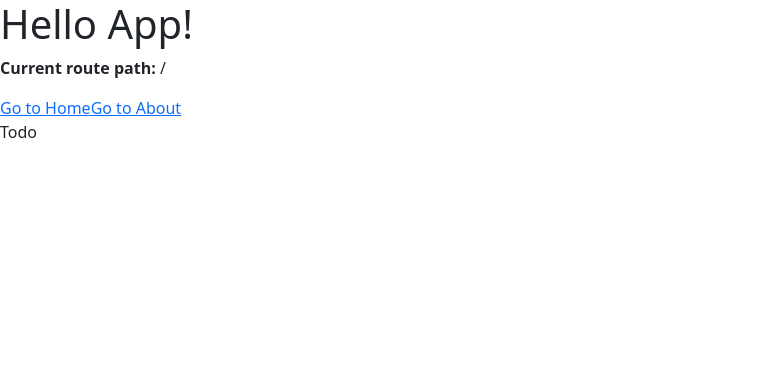
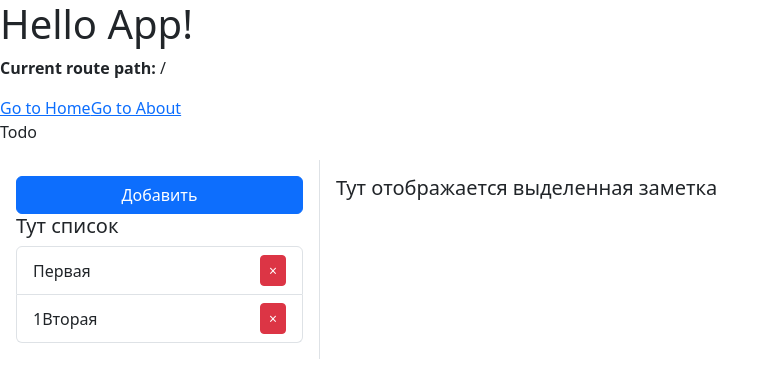
Before and after one commit to Titlehhhh/vueLab, a Vue app in the folder todolist/: page / in a window 1280 px wide. Shown: the top 382 px of the page, without its empty margins (0-779 px from the left). Built offline with nearby package versions, Linux system fonts and the light colour scheme.

Commit message:
testing todo select and delete

```diff
--- /dev/null
+++ b/todolist/src/components/TodoItem.vue
@@ -0,0 +1,40 @@
+<script setup>
+const props = defineProps({
+  note: Object,
+  isSelected: Boolean,
+})
+
+const emit = defineEmits(['select', 'delete'])
+
+function handleSelect() {
+  emit('select', props.note.id)
+}
+
+function handleDelete() {
+  emit('delete', props.note.id)
+}
+</script>
+
+<template>
+  <li
+      class="list-group-item list-group-item-action d-flex justify-content-between align-items-center"
+      :class="{ active: isSelected }"
+      @click="handleSelect"
+  >
+    <span>{{ note.title }}</span>
+    <button
+        class="btn btn-sm btn-danger"
+        @click.stop="handleDelete"
+    >
+      ×
+    </button>
+  </li>
+</template>
+
+<script>
+
+</script>
+
+<style scoped>
+
+</style>
--- a/todolist/src/views/Todo.vue
+++ b/todolist/src/views/Todo.vue
@@ -1,10 +1,68 @@
 <script setup>
+import TodoItem from '@/components/TodoItem.vue'
 
+import { ref, computed } from 'vue'
+
+const notes = ref([
+  { id: 1, title: 'Первая', content: 'Пример текста' },
+  { id: 2, title: '1Вторая', content: 'Ещё одна заметка' },
+])
+
+const selectedId = ref(null)
+const selectedNote = computed(() =>{
+    console.log('asd')
+    return  notes.value.find((n) => n.id === selectedId.value)
+}
+)
+
+function addNote() {
+  const id = Date.now()
+  notes.value.push({ id, title: 'Новая заметка', content: '' })
+  selectedId.value = id
+}
+
+function selectNote(id) {
+  selectedId.value = id
+}
+
+function deleteNote(id) {
+  console.log(id)
+  notes.value = notes.value.filter((n) => n.id !== id)
+  if (selectedId.value === id) selectedId.value = null
+}
 </script>
 
 <template>
   <p>Todo</p>
+  <div>
+
+    <div class="row g-0 h-100">
+      <div class="col-3 border-end p-3">
+        <button class="btn btn-primary w-100">Добавить</button>
+        <h5>Тут список</h5>
+        <ul class="list-group">
+          <TodoItem
+              v-for="note in notes"
+              :key="note.id"
+              :note="note"
+              :isSelected="note.id === selectedId"
+              @select="selectNote"
+              @delete="deleteNote"
+          />
+        </ul>
+
+      </div>
+
+      <!-- Правая колонка -->
+      <div class="col-9 p-3">
+        <h5>Тут отображается выделенная заметка</h5>
+      </div>
+    </div>
+  </div>
 </template>
+
+<script>
+</script>
 
 <style scoped>
 
```
